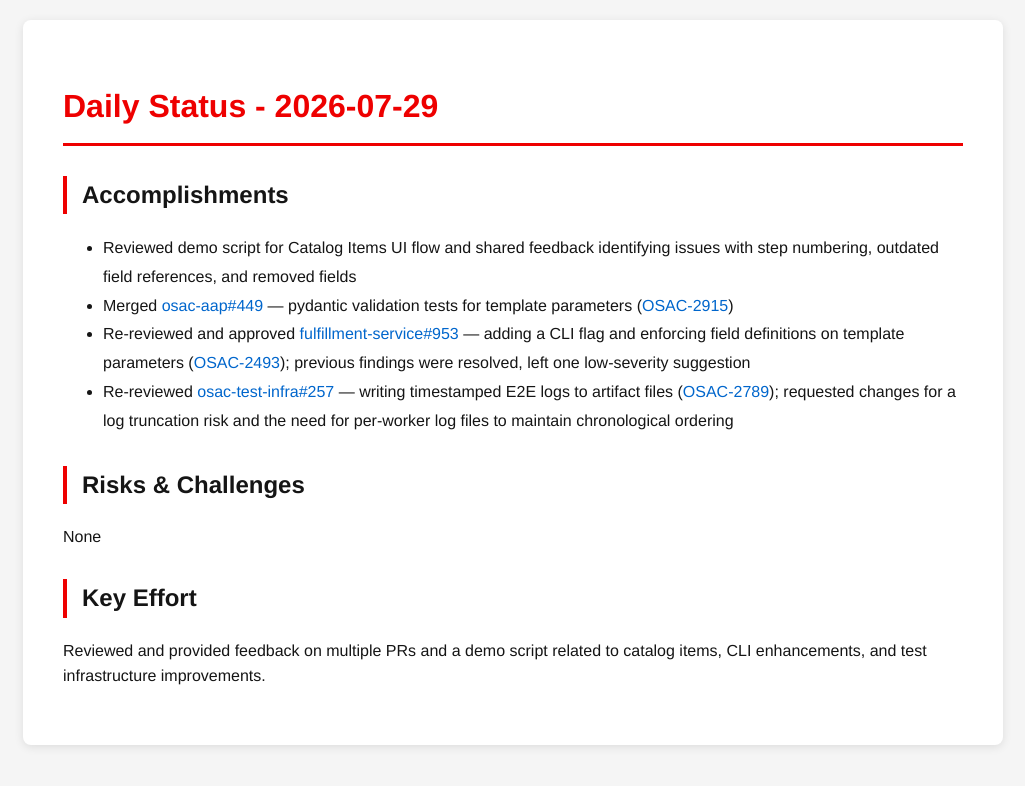
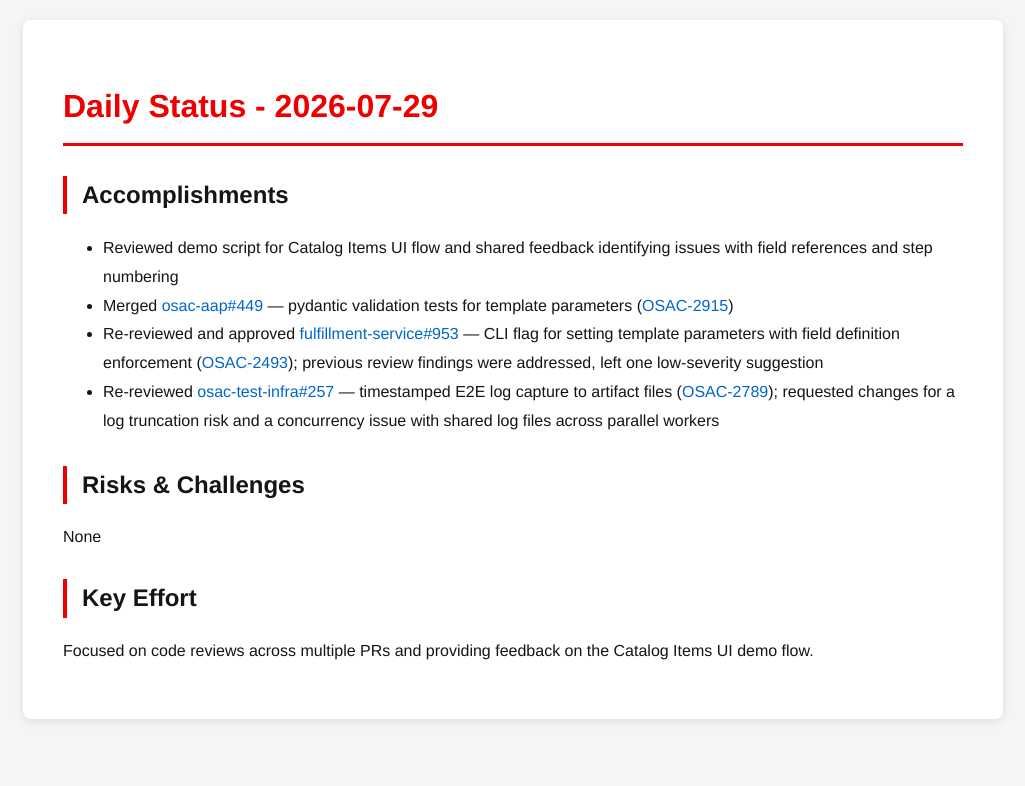
Before and after one commit to tzvatot/daily-status, a Jekyll site: the page built from 2026-07-29.md, in a window 1280 px wide. Shown: the top 786 px of the page, without its empty margins (127-1152 px from the left). Built offline with Jekyll 4.4.1, drawn with Linux system fonts in a browser that asks for light colours.

Commit message:
Daily status update - 2026-07-29

```diff
--- a/2026-07-29.md
+++ b/2026-07-29.md
@@ -7,13 +7,13 @@ date: 2026-07-29
 # Daily Status - 2026-07-29
 
 ## Accomplishments
-- Reviewed demo script for Catalog Items UI flow and shared feedback identifying issues with step numbering, outdated field references, and removed fields
+- Reviewed demo script for Catalog Items UI flow and shared feedback identifying issues with field references and step numbering
 - Merged [osac-aap#449](https://github.com/osac-project/osac-aap/pull/449) — pydantic validation tests for template parameters ([OSAC-2915](https://redhat.atlassian.net/browse/OSAC-2915))
-- Re-reviewed and approved [fulfillment-service#953](https://github.com/osac-project/fulfillment-service/pull/953) — adding a CLI flag and enforcing field definitions on template parameters ([OSAC-2493](https://redhat.atlassian.net/browse/OSAC-2493)); previous findings were resolved, left one low-severity suggestion
-- Re-reviewed [osac-test-infra#257](https://github.com/osac-project/osac-test-infra/pull/257) — writing timestamped E2E logs to artifact files ([OSAC-2789](https://redhat.atlassian.net/browse/OSAC-2789)); requested changes for a log truncation risk and the need for per-worker log files to maintain chronological ordering
+- Re-reviewed and approved [fulfillment-service#953](https://github.com/osac-project/fulfillment-service/pull/953) — CLI flag for setting template parameters with field definition enforcement ([OSAC-2493](https://redhat.atlassian.net/browse/OSAC-2493)); previous review findings were addressed, left one low-severity suggestion
+- Re-reviewed [osac-test-infra#257](https://github.com/osac-project/osac-test-infra/pull/257) — timestamped E2E log capture to artifact files ([OSAC-2789](https://redhat.atlassian.net/browse/OSAC-2789)); requested changes for a log truncation risk and a concurrency issue with shared log files across parallel workers
 
 ## Risks & Challenges
 None
 
 ## Key Effort
-Reviewed and provided feedback on multiple PRs and a demo script related to catalog items, CLI enhancements, and test infrastructure improvements.
+Focused on code reviews across multiple PRs and providing feedback on the Catalog Items UI demo flow.
```
